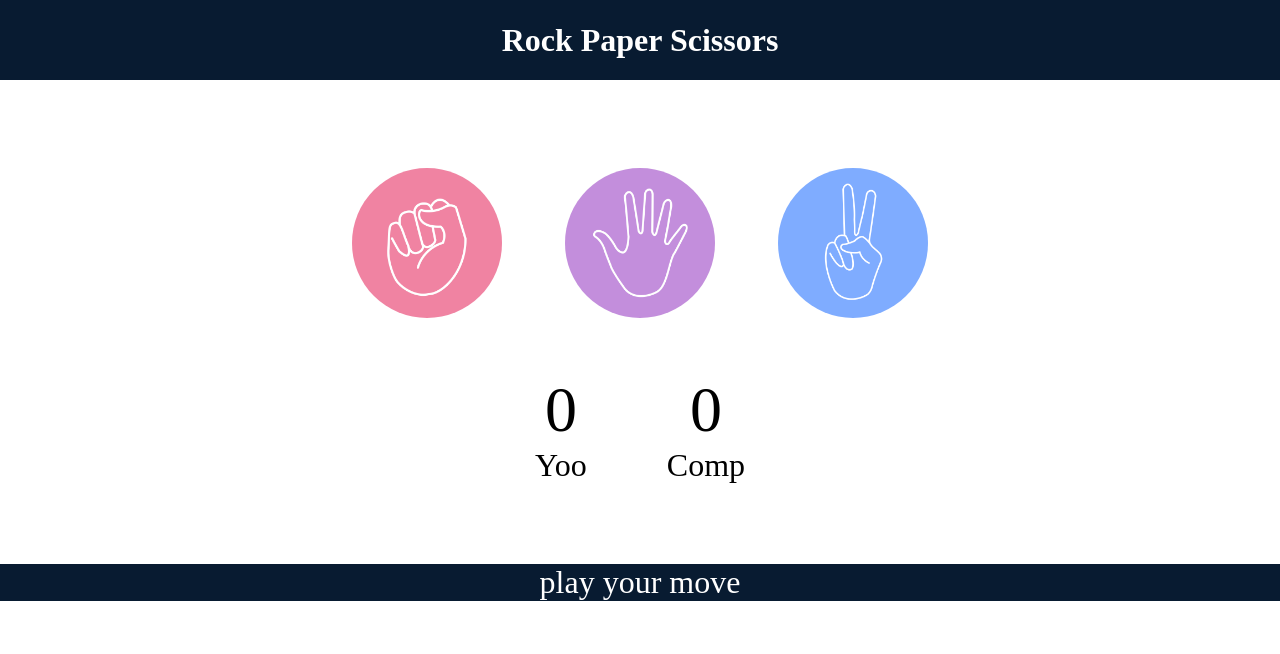
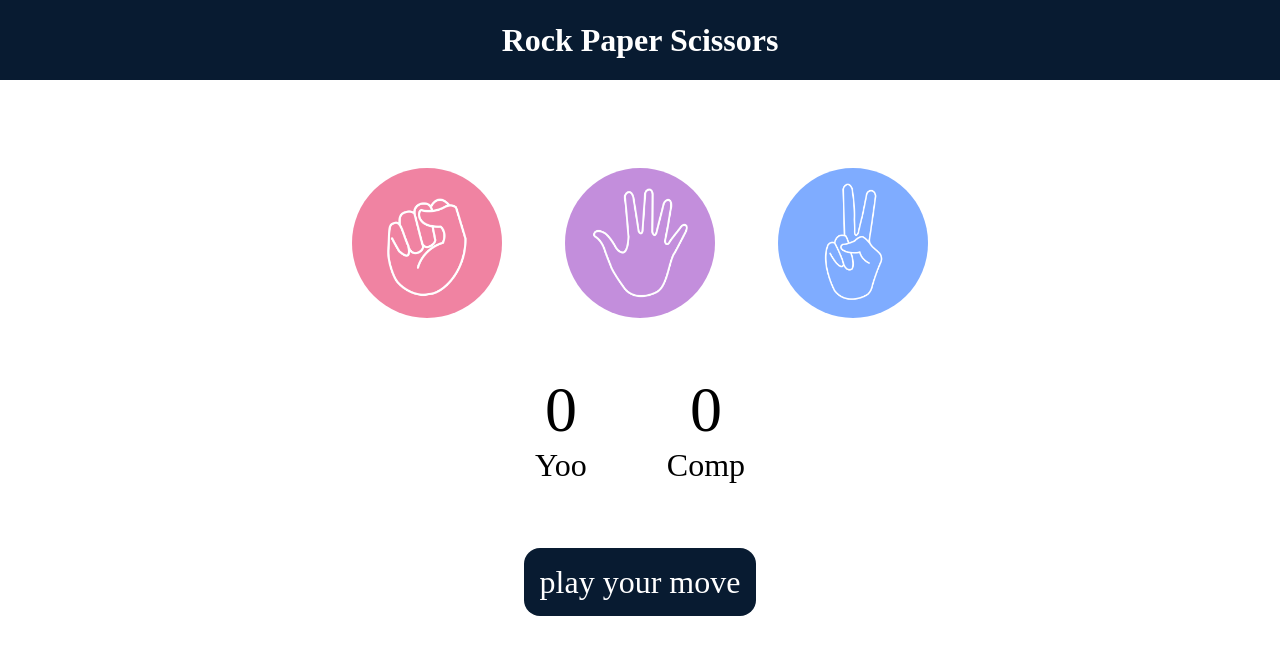
Before and after one commit to mmprateek1/practice_projects, a plain HTML site: page rock_paper_scissors/index.html in a window 1280 px wide. Drawn offline with Linux system fonts and the light colour scheme.

Commit message:
Initialize user and computer scores; enhance message container styling

```diff
--- a/rock_paper_scissors/app.js
+++ b/rock_paper_scissors/app.js
@@ -0,0 +1,4 @@
+let userScore = 0;
+let comScore = 0;
+
+const choices = document.querySelector(".choice");
--- a/rock_paper_scissors/style.css
+++ b/rock_paper_scissors/style.css
@@ -60,12 +60,18 @@ img{
     font-size: 4rem;
 
 }
+.msg-container{
+    margin-top: 5rem;
+}
 
 #msg{
     margin-top: 5rem;
     background-color: #081b31;
     color: #fff;
     font-size: 2rem;
+    display: inline;
+    padding: 1rem;
+    border-radius: 1rem;
 
 
 }
```
